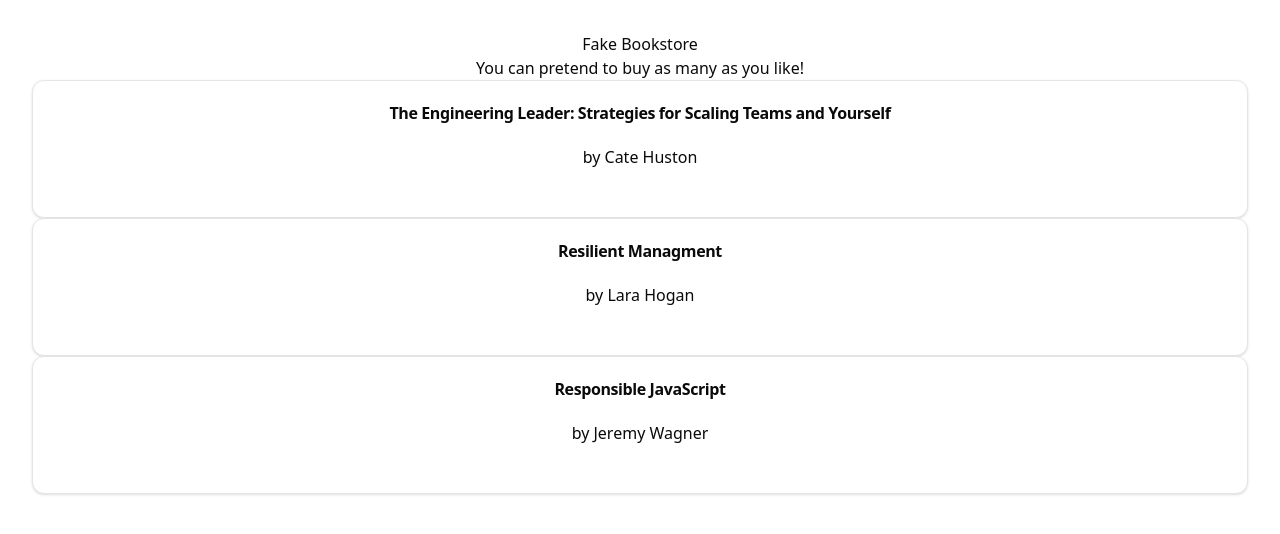
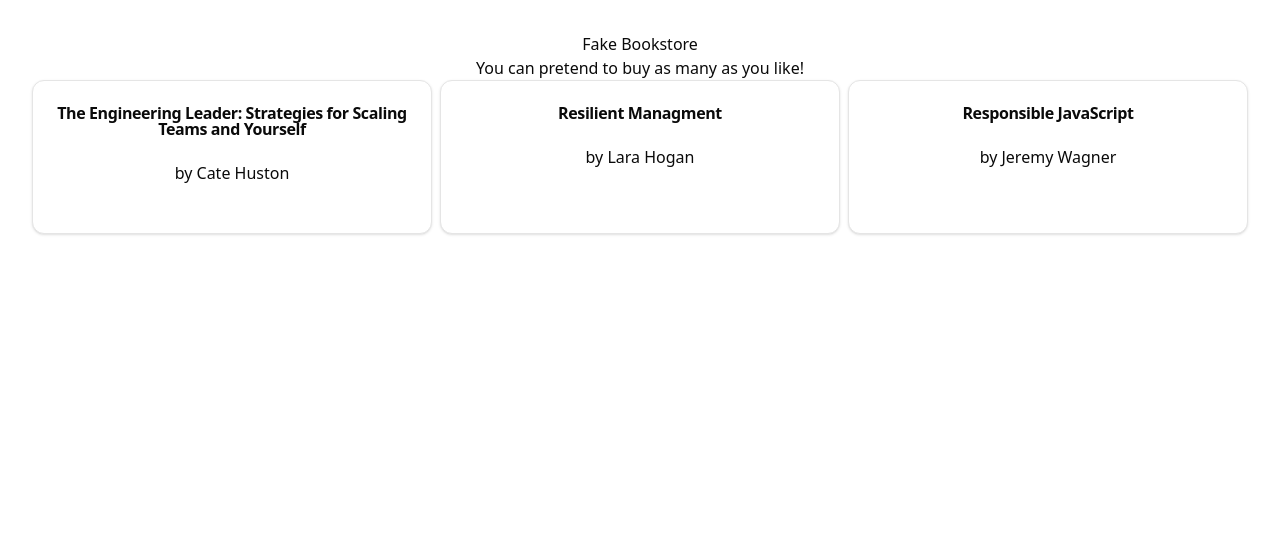
Before and after one commit to pearlbea/bookstore, a React (Vite) app: page / in a window 1280 px wide. Shown: the top 534 px of the page. Built offline with nearby package versions, Linux system fonts and the light colour scheme.

Commit message:
Starts book list

```diff
--- a/src/App.tsx
+++ b/src/App.tsx
@@ -1,5 +1,5 @@
 import "./App.css";
-import { BookList } from "./components/ui/book-list/BookList";
+import { BookList } from "./components/book-list/book-list";
 
 function App() {
   return (
--- /dev/null
+++ b/src/components/book-list/book-list.module.css
@@ -0,0 +1,8 @@
+.bookList {
+  display: flex;
+  flex-wrap: wrap;
+  gap: 8px;
+}
+.bookList > * {
+  flex: 1;
+}
--- /dev/null
+++ b/src/components/book-list/book-list.tsx
@@ -0,0 +1,13 @@
+import { type Book, inventory } from "../../../data";
+import { BookComponent } from "../book/book";
+import styles from "./book-list.module.css";
+
+export function BookList() {
+  return (
+    <div className={styles.bookList}>
+      {inventory.map((book: Book) => (
+        <BookComponent key={book.id} book={book} />
+      ))}
+    </div>
+  );
+}
--- a/src/components/ui/book/book.tsx
+++ b/src/components/book/book.tsx
@@ -1,4 +1,4 @@
-import type { Book } from "../../../../data";
+import type { Book } from "../../../data";
 import {
   Card,
   CardContent,
--- a/src/components/ui/book-list/BookList.tsx
+++ /dev/null
@@ -1,12 +0,0 @@
-import { type Book, inventory } from "../../../../data";
-import { BookComponent } from "../book/Book";
-
-export function BookList(): React.ReactElement {
-  return (
-    <div>
-      {inventory.map((book: Book) => (
-        <BookComponent key={book.id} book={book} />
-      ))}
-    </div>
-  );
-}
--- /dev/null
+++ b/src/components/visually-hidden/visually-hidden.module.css
@@ -0,0 +1,11 @@
+.visuallyHidden {
+  border: 0;
+  clip: rect(0 0 0 0);
+  display: inline-block;
+  height: 1;
+  margin: -1;
+  overflow: hidden;
+  padding: 0;
+  position: absolute;
+  width: 1;
+}
--- /dev/null
+++ b/src/components/visually-hidden/visually-hidden.tsx
@@ -0,0 +1,5 @@
+import styles from "./visually-hidden.module.css";
+
+export function VisuallyHidden({ children }: { children: React.JSX.Element }) {
+  return <span className={styles.visuallyHidden}>{children}</span>;
+}
```
Also changed, not shown: src/components/book/book.module.css (added), 2 other files (tests, documents, lock files or other folders).
